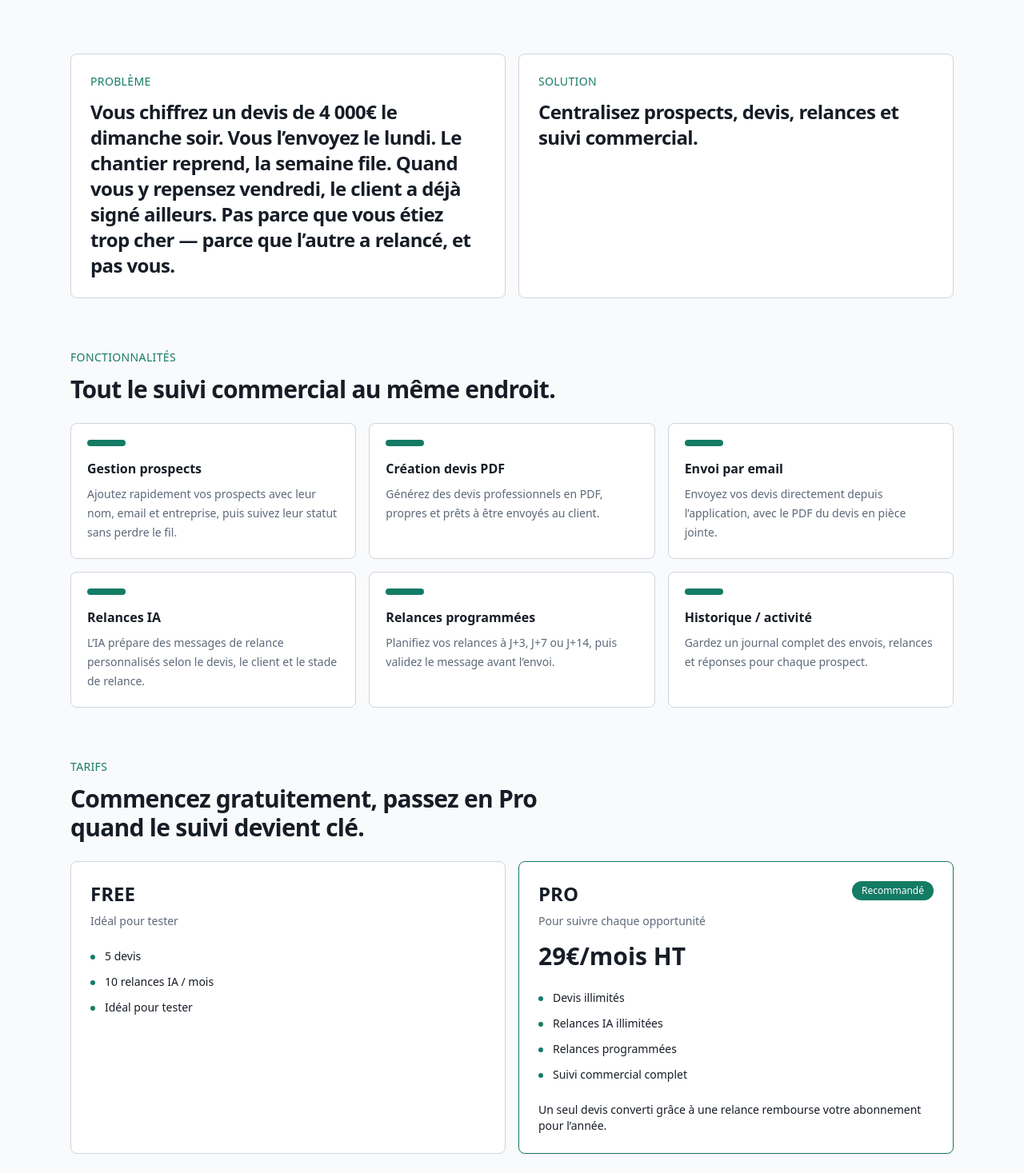
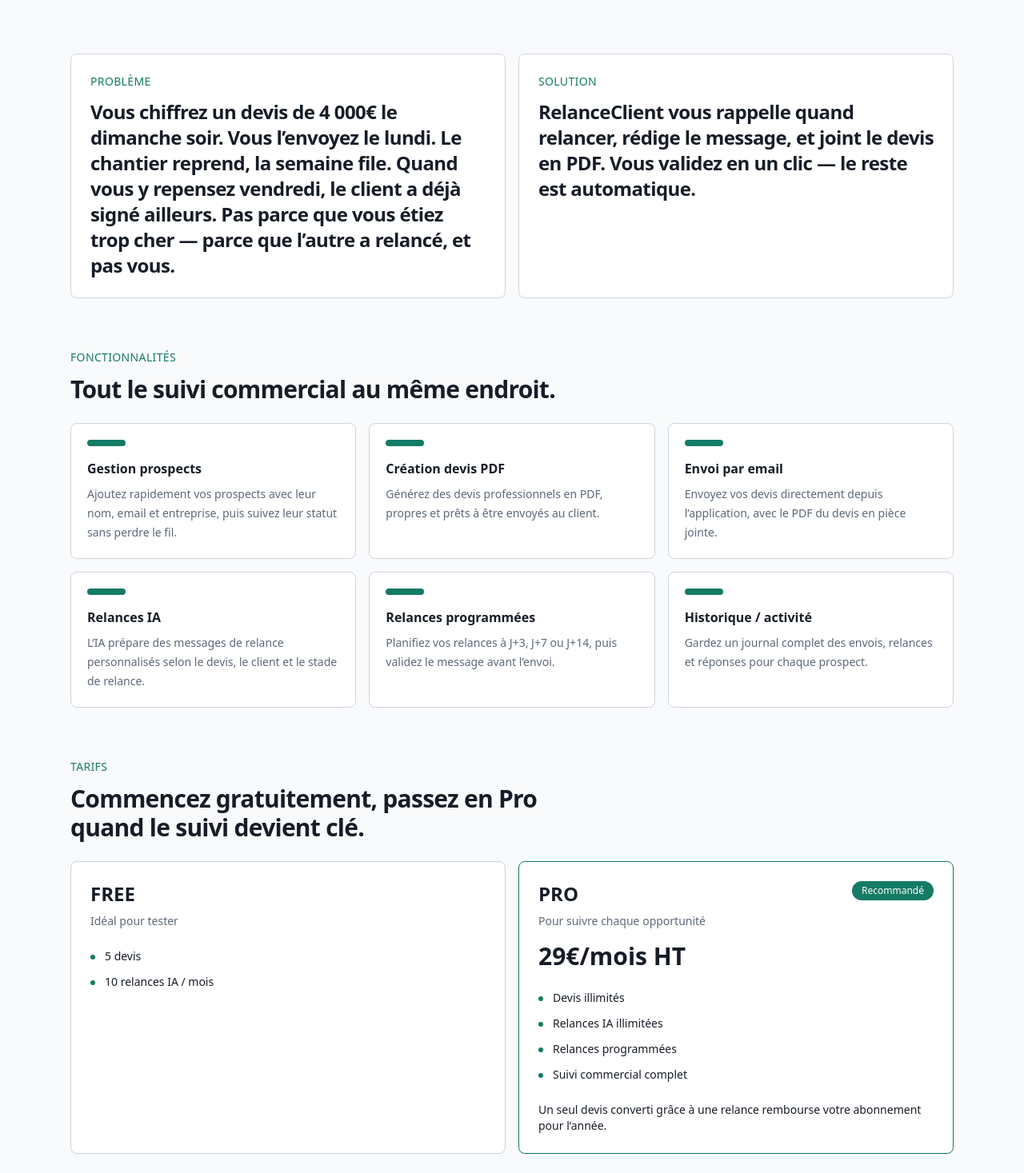
Before and after one commit to devfaouez/relanceclient-ia-mvp, a Next.js app: page / in a window 1280 px wide. Shown: the part 639-2106 px from the top of the page at 80% size. Built offline with nearby package versions, Linux system fonts and the light colour scheme.

Commit message:
feat: improve landing page copy

```diff
--- a/app/page.tsx
+++ b/app/page.tsx
@@ -37,7 +37,7 @@
   {
     name: "FREE",
     description: "Idéal pour tester",
-    items: ["5 devis", "10 relances IA / mois", "Idéal pour tester"],
+    items: ["5 devis", "10 relances IA / mois"],
     highlighted: false,
   },
   {
@@ -160,7 +160,9 @@
               Solution
             </p>
             <h2 className="mt-3 text-2xl font-semibold tracking-tight">
-              Centralisez prospects, devis, relances et suivi commercial.
+              RelanceClient vous rappelle quand relancer, rédige le message, et
+              joint le devis en PDF. Vous validez en un clic — le reste est
+              automatique.
             </h2>
           </div>
         </section>
```
